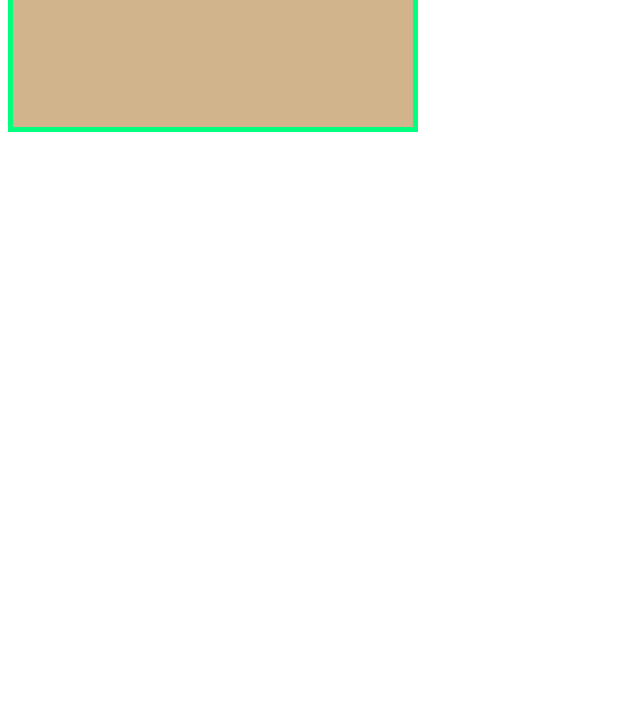
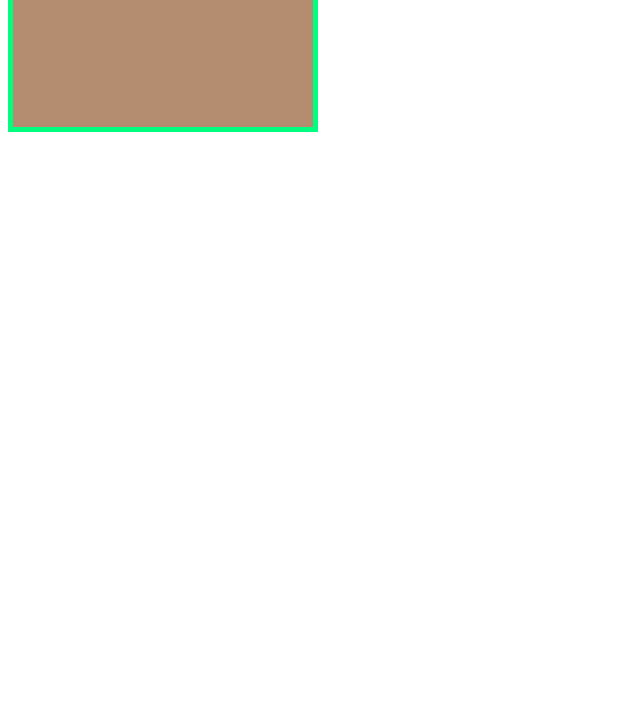
Before and after one commit to Flora-Akter/my-second-website, a plain HTML site: page CSS3/transition.html in a window 1280 px wide. Shown: the part 86-800 px from the top of the page, without its empty margins (0-640 px from the left). Drawn offline with Linux system fonts and the light colour scheme.

Commit message:
cmmitted

```diff
--- a/CSS3/transition-style.css
+++ b/CSS3/transition-style.css
@@ -1,9 +1,13 @@
 .trans{
-    width: 400px;
+    width: 300px;
     height: 200px;
     border: 5px solid springgreen;
-    background-color: tan;
+    background-color: rgb(180, 140, 112);
+    transition: width 5s ease-in 3s
 }
 .trans:hover{
-    background-color: tomato;
+    background-color: rgb(97, 29, 17);
+    width: 500px;
+    height: 300px;
+
 }
--- a/CSS3/transition.html
+++ b/CSS3/transition.html
@@ -6,6 +6,7 @@
     <meta name="viewport" content="width=device-width, initial-scale=1.0">
     <title>Document</title>
     <link rel="stylesheet" href="transition-style.css">
+    <link rel="shortcut icon" href="favicon.ico" type="image/x-icon">
 </head>
 <body>
     <div class="trans">
```
